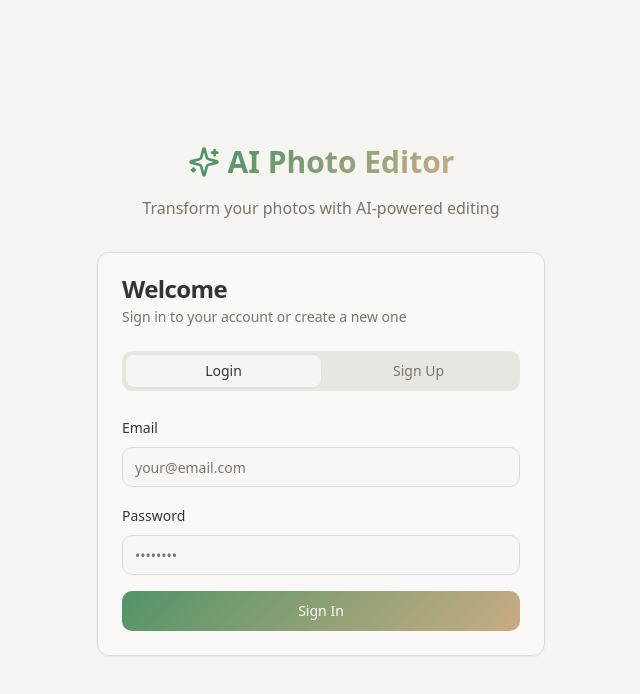
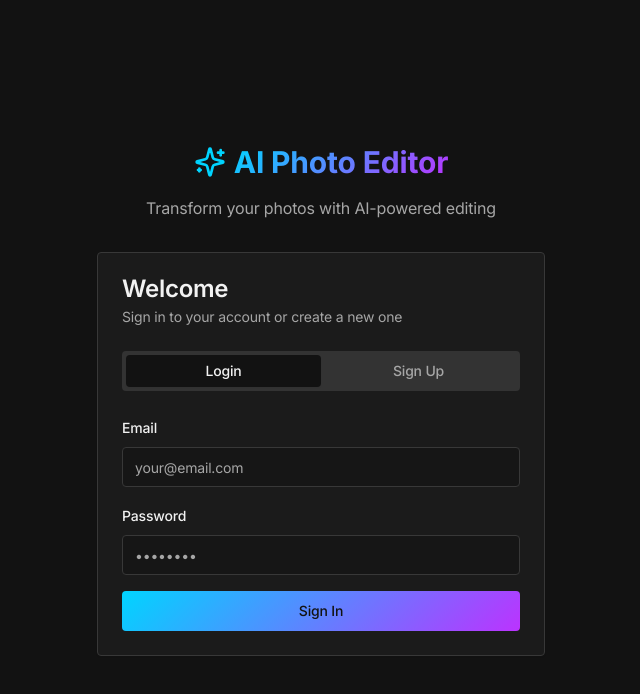
Before and after one commit to harsha33983/visual-sorcerer, a React (Vite) app: page /auth in a window 1280 px wide. Shown: the top 694 px of the page, without its empty margins (319-959 px from the left). Built offline with nearby package versions, Linux system fonts and the light colour scheme; the HTML template or start-up script is replaced by a standard one.

Commit message:
Refactor: Apply professional darkroom theme

```diff
--- a/index.html
+++ b/index.html
@@ -3,6 +3,9 @@
   <head>
     <meta charset="UTF-8" />
     <meta name="viewport" content="width=device-width, initial-scale=1.0" />
+    <link rel="preconnect" href="https://fonts.googleapis.com">
+    <link rel="preconnect" href="https://fonts.gstatic.com" crossorigin>
+    <link href="https://fonts.googleapis.com/css2?family=Inter:wght@300;400;500;600;700&family=Roboto+Mono:wght@400;500&display=swap" rel="stylesheet">
     <title>AI Photo Editor - Transform Your Photos with AI</title>
     <meta name="description" content="Upload and transform your photos using AI-powered editing. Remove backgrounds, apply filters, enhance resolution, and more with simple natural language commands." />
     <meta name="author" content="Lovable" />
--- a/src/index.css
+++ b/src/index.css
@@ -8,86 +8,88 @@ All colors MUST be HSL.
 
 @layer base {
   :root {
-    --background: 30 25% 96%;
-    --foreground: 30 10% 20%;
+    /* Professional dark theme - light mode fallback */
+    --background: 0 0% 7%;
+    --foreground: 0 0% 95%;
 
-    --card: 30 20% 98%;
-    --card-foreground: 30 10% 20%;
+    --card: 0 0% 12%;
+    --card-foreground: 0 0% 95%;
 
-    --popover: 30 20% 98%;
-    --popover-foreground: 30 10% 20%;
+    --popover: 0 0% 12%;
+    --popover-foreground: 0 0% 95%;
 
-    --primary: 140 30% 45%;
-    --primary-foreground: 30 25% 98%;
+    --primary: 190 100% 50%;
+    --primary-foreground: 0 0% 7%;
 
-    --secondary: 30 15% 88%;
-    --secondary-foreground: 30 10% 25%;
+    --secondary: 0 0% 16%;
+    --secondary-foreground: 0 0% 95%;
 
-    --muted: 30 15% 90%;
-    --muted-foreground: 30 8% 45%;
+    --muted: 0 0% 20%;
+    --muted-foreground: 0 0% 65%;
 
-    --accent: 35 40% 65%;
-    --accent-foreground: 30 10% 20%;
+    --accent: 190 100% 50%;
+    --accent-foreground: 0 0% 7%;
 
-    --destructive: 0 65% 50%;
-    --destructive-foreground: 30 25% 98%;
+    --destructive: 0 85% 60%;
+    --destructive-foreground: 0 0% 95%;
 
-    --border: 30 20% 85%;
-    --input: 30 20% 85%;
-    --ring: 140 30% 45%;
+    --border: 0 0% 22%;
+    --input: 0 0% 22%;
+    --ring: 190 100% 50%;
 
-    --radius: 0.75rem;
+    --radius: 0.25rem;
 
-    /* Gradient tokens - earthy tones */
-    --gradient-primary: linear-gradient(135deg, hsl(140 30% 45%) 0%, hsl(35 40% 65%) 100%);
-    --gradient-card: linear-gradient(180deg, hsl(30 20% 98% / 0.95) 0%, hsl(30 25% 94% / 0.95) 100%);
-    --gradient-hero: linear-gradient(135deg, hsl(140 25% 40%) 0%, hsl(35 35% 60%) 50%, hsl(140 25% 40%) 100%);
+    /* Gradient tokens - electric & precise */
+    --gradient-primary: linear-gradient(135deg, hsl(190 100% 50%) 0%, hsl(280 100% 60%) 100%);
+    --gradient-card: linear-gradient(180deg, hsl(0 0% 12% / 0.98) 0%, hsl(0 0% 8% / 0.98) 100%);
+    --gradient-hero: linear-gradient(135deg, hsl(0 0% 7%) 0%, hsl(0 0% 12%) 50%, hsl(0 0% 7%) 100%);
 
-    /* Shadow tokens - soft, warm shadows */
-    --shadow-glow: 0 0 40px hsl(35 40% 65% / 0.2);
-    --shadow-card: 0 10px 40px hsl(30 15% 40% / 0.15);
+    /* Shadow tokens - electric glow */
+    --shadow-glow: 0 0 30px hsl(190 100% 50% / 0.4), 0 0 60px hsl(190 100% 50% / 0.2);
+    --shadow-card: 0 4px 20px hsl(0 0% 0% / 0.5);
 
     /* Transition */
-    --transition-smooth: all 0.3s cubic-bezier(0.4, 0, 0.2, 1);
+    --transition-smooth: all 0.2s cubic-bezier(0.4, 0, 0.2, 1);
   }
 
   .dark {
-    --background: 30 15% 12%;
-    --foreground: 30 20% 95%;
+    /* Professional dark theme - primary experience */
+    --background: 0 0% 7%;
+    --foreground: 0 0% 95%;
 
-    --card: 30 12% 16%;
-    --card-foreground: 30 20% 95%;
+    --card: 0 0% 12%;
+    --card-foreground: 0 0% 95%;
 
-    --popover: 30 12% 16%;
-    --popover-foreground: 30 20% 95%;
+    --popover: 0 0% 12%;
+    --popover-foreground: 0 0% 95%;
 
-    --primary: 140 35% 50%;
-    --primary-foreground: 30 15% 10%;
+    --primary: 190 100% 50%;
+    --primary-foreground: 0 0% 7%;
 
-    --secondary: 30 10% 22%;
-    --secondary-foreground: 30 20% 92%;
+    --secondary: 0 0% 16%;
+    --secondary-foreground: 0 0% 95%;
 
-    --muted: 30 8% 25%;
-    --muted-foreground: 30 12% 65%;
+    --muted: 0 0% 20%;
+    --muted-foreground: 0 0% 65%;
 
-    --accent: 35 45% 58%;
-    --accent-foreground: 30 15% 10%;
+    --accent: 190 100% 50%;
+    --accent-foreground: 0 0% 7%;
 
-    --destructive: 0 70% 55%;
-    --destructive-foreground: 30 20% 95%;
+    --destructive: 0 85% 60%;
+    --destructive-foreground: 0 0% 95%;
 
-    --border: 30 10% 25%;
-    --input: 30 10% 25%;
-    --ring: 140 35% 50%;
+    --border: 0 0% 22%;
+    --input: 0 0% 22%;
+    --ring: 190 100% 50%;
 
-    /* Dark mode gradients */
-    --gradient-primary: linear-gradient(135deg, hsl(140 35% 50%) 0%, hsl(35 45% 58%) 100%);
-    --gradient-card: linear-gradient(180deg, hsl(30 12% 16% / 0.95) 0%, hsl(30 15% 12% / 0.95) 100%);
-    --gradient-hero: linear-gradient(135deg, hsl(140 30% 45%) 0%, hsl(35 40% 55%) 50%, hsl(140 30% 45%) 100%);
+    /* Dark mode gradients - electric precision */
+    --gradient-primary: linear-gradient(135deg, hsl(190 100% 50%) 0%, hsl(280 100% 60%) 100%);
+    --gradient-card: linear-gradient(180deg, hsl(0 0% 12% / 0.98) 0%, hsl(0 0% 8% / 0.98) 100%);
+    --gradient-hero: linear-gradient(135deg, hsl(0 0% 7%) 0%, hsl(0 0% 12%) 50%, hsl(0 0% 7%) 100%);
 
-    /* Dark mode shadows */
-    --shadow-glow: 0 0 40px hsl(140 35% 50% / 0.25);
-    --shadow-card: 0 10px 40px hsl(0 0% 0% / 0.4);
+    /* Dark mode shadows - enhanced glow */
+    --shadow-glow: 0 0 30px hsl(190 100% 50% / 0.4), 0 0 60px hsl(190 100% 50% / 0.2);
+    --shadow-card: 0 4px 20px hsl(0 0% 0% / 0.5);
   }
 }
 
@@ -98,5 +100,11 @@ All colors MUST be HSL.
 
   body {
     @apply bg-background text-foreground;
+    font-family: 'Inter', -apple-system, BlinkMacSystemFont, 'Segoe UI', sans-serif;
+    letter-spacing: -0.011em;
+  }
+
+  code, pre, .font-mono {
+    font-family: 'Roboto Mono', 'Courier New', monospace;
   }
 }
--- a/tailwind.config.ts
+++ b/tailwind.config.ts
@@ -13,6 +13,10 @@ export default {
       },
     },
     extend: {
+      fontFamily: {
+        sans: ['Inter', 'system-ui', 'sans-serif'],
+        mono: ['Roboto Mono', 'Courier New', 'monospace'],
+      },
       colors: {
         border: "hsl(var(--border))",
         input: "hsl(var(--input))",
@@ -62,8 +66,12 @@ export default {
       },
       borderRadius: {
         lg: "var(--radius)",
-        md: "calc(var(--radius) - 2px)",
-        sm: "calc(var(--radius) - 4px)",
+        md: "var(--radius)",
+        sm: "var(--radius)",
+      },
+      letterSpacing: {
+        tighter: '-0.02em',
+        tight: '-0.011em',
       },
       keyframes: {
         "accordion-down": {
```
